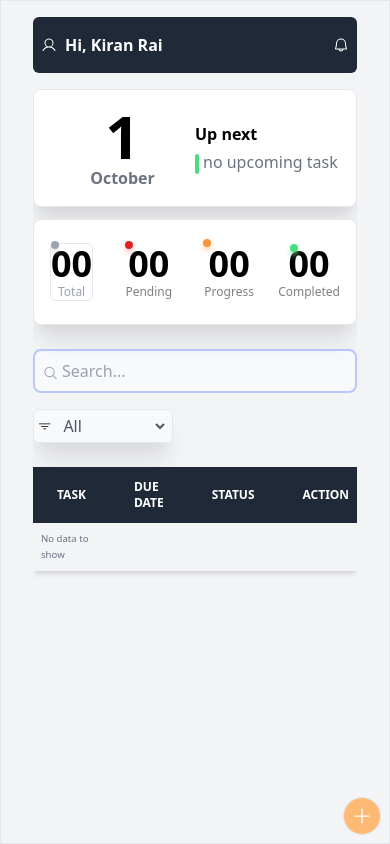
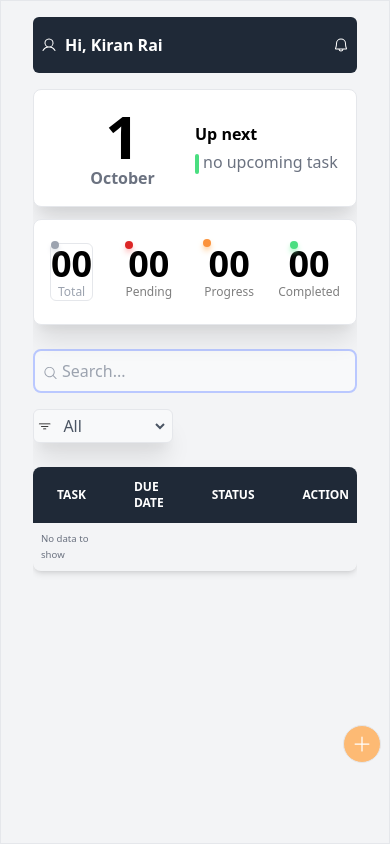
Before and after one commit to raikiran07/task-manager, a React (Vite) app: page / in a window 390 px wide. Built offline with nearby package versions, Linux system fonts and the light colour scheme.

Commit message:
everything is updated

```diff
--- a/src/component/AddbuttonMobile.jsx
+++ b/src/component/AddbuttonMobile.jsx
@@ -3,7 +3,7 @@ import {Plus} from '@phosphor-icons/react'
 
 const AddbuttonMobile = ({setIsModel}) => {
   return (
-    <div className='absolute bottom-2 right-2 border md:hidden bg-orange-300 p-2 z-30 rounded-full text-white' onClick={()=>setIsModel(true)}>
+    <div className='absolute bottom-[5rem] right-2 border md:hidden bg-orange-300 p-2 z-30 rounded-full text-white' onClick={()=>setIsModel(true)}>
         <Plus size={20}/>
     </div>
   )
--- a/src/component/TaskList.jsx
+++ b/src/component/TaskList.jsx
@@ -59,7 +59,7 @@ const formatDate = (dateString) => {
     <div>
 
 
-<div class="relative overflow-x-auto shadow-md sm:rounded-lg mt-6 mb-6 max-h-[330px] md:max-h-[600px] overflow-y-auto z-10">
+<div class="relative overflow-x-auto shadow-md sm:rounded-lg mt-6 mb-6 max-h-[330px] md:max-h-[600px] overflow-y-auto z-10 rounded-lg">
     <table class="w-full text-xs text-left rtl:text-right rounded-lg">
         <thead class="text-xs  uppercase text-white    bg-gray-800 sticky top-0">
             <tr>
--- a/src/component/TotalCard.jsx
+++ b/src/component/TotalCard.jsx
@@ -42,7 +42,7 @@ const TotalCard = () => {
         <div className="completed md:min-w-[120px] lg:min-w-[120px] text-center md:border md:p-6 md:rounded-md md:shadow-customShadow relative md:bg-green-100 md:hover:translate-y-[-10px] md:transition-all md:ease-linear cursor-pointer md:text-green-600">
             <h2 className='text-4xl font-semibold'>{`${completed < 10 ? '0' : ''}`}{completed}</h2>
             <p className='opacity-50 text-xs md:text-base '>Completed</p>
-            <div className='absolute top-0 left-3 md:top-2 md:left-2 w-2 h-2 bg-green-400 rounded-full shadow-md shadow-green-300'></div>
+            <div className='absolute top-[-3px] left-3 md:top-2 md:left-2 w-2 h-2 bg-green-400 rounded-full shadow-md shadow-green-300'></div>
         </div>
     </div>
   )
```
